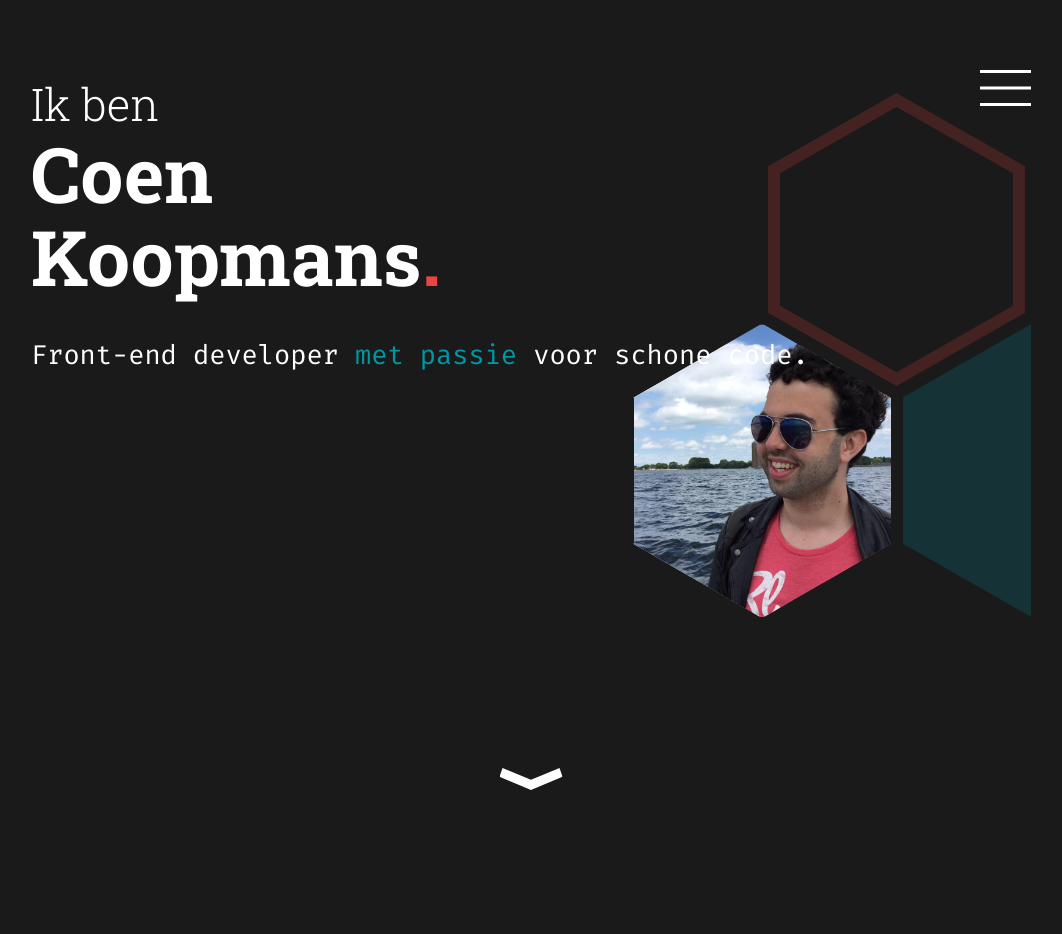
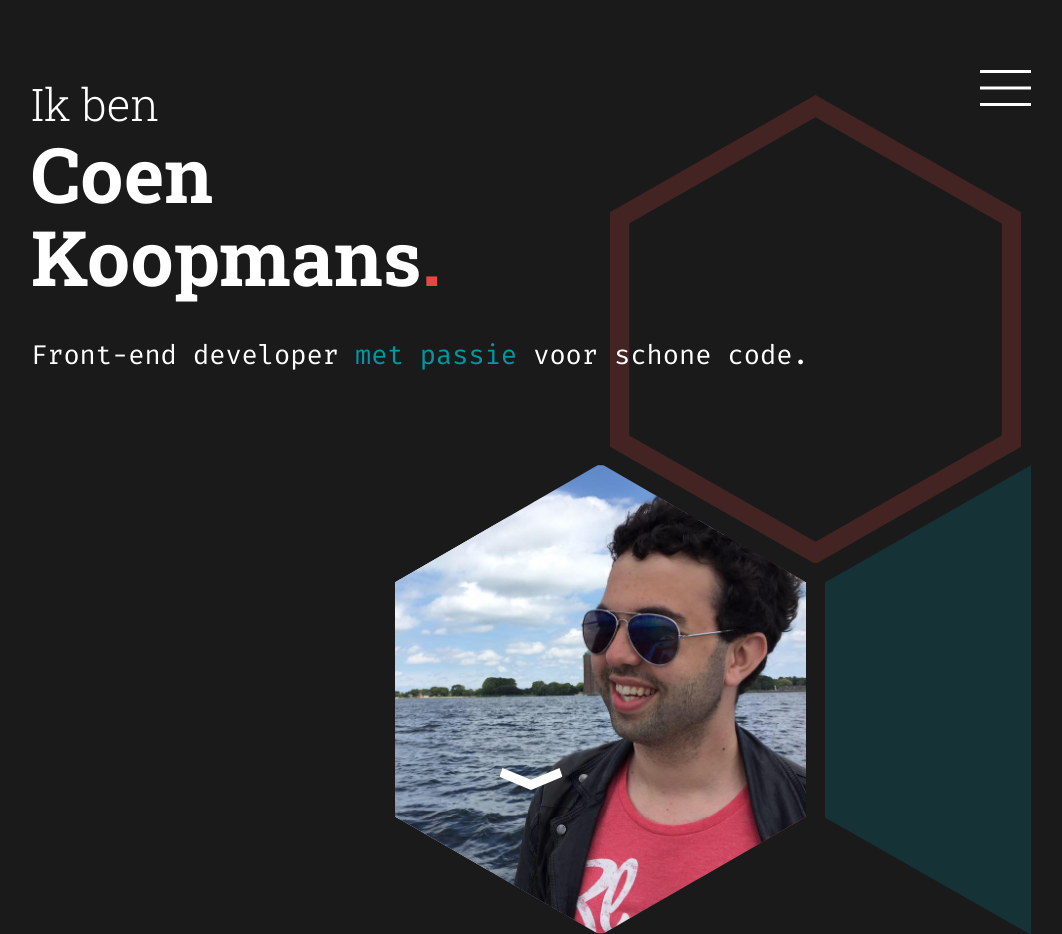
Before and after one commit to coenkoopmans/coenkoopmans.nl, an Angular app: page / in a window 1280 px wide. Shown: the whole page, without its empty margins (109-1171 px from the left). Before the commit the page ends 800 px from the top, so only its background shows below. Built offline with nearby package versions, Linux system fonts and the light colour scheme.

Commit message:
Adds tablet support for hexagon styling

```diff
--- a/src/app/intro/intro.component.scss
+++ b/src/app/intro/intro.component.scss
@@ -11,8 +11,11 @@ $name-first-last-line-height: 55px;
 
 $hexagon-width: 257px;
 $hexagon-height: 293px;
+$hexagon-margin: 12px;
 
-$hexagon-margin: 12px;
+$hexagon-width-tablet: $hexagon-width * 1.6;
+$hexagon-height-tablet: $hexagon-height * 1.6;
+$hexagon-margin-tablet: $hexagon-margin * 1.6;
 
 .intro {
   width: 100%;
@@ -94,12 +97,22 @@ $hexagon-margin: 12px;
   width: $hexagon-width * 2 + $hexagon-margin;
   height: $hexagon-height * 1.8;
   overflow: hidden;
+
+  @include breakpoint('tablet') {
+    width: $hexagon-width-tablet * 2 + $hexagon-margin-tablet;
+    height: $hexagon-height-tablet * 1.8;
+  }
 }
 
 .introBackground__hexagon {
   width: $hexagon-width;
   height: $hexagon-height;
   position: absolute;
+
+  @include breakpoint('tablet') {
+    width: $hexagon-width-tablet;
+    height: $hexagon-height-tablet;
+  }
 }
 
 .introBackground__hexagon--fill {
@@ -107,6 +120,10 @@ $hexagon-margin: 12px;
   background-size: cover;
   bottom: 0;
   right: -$hexagon-width / 2;
+
+  @include breakpoint('tablet') {
+    right: -$hexagon-width-tablet / 2;
+  }
 }
 
 .introBackground__hexagon--outline {
@@ -115,6 +132,11 @@ $hexagon-margin: 12px;
   position: absolute;
   right: $hexagon-margin / 2;
   bottom: $hexagon-height * 0.79;
+
+  @include breakpoint('tablet') {
+    right: $hexagon-margin-tablet / 2;
+    bottom: $hexagon-height-tablet * 0.79;
+  }
 }
 
 /*
@@ -149,6 +171,13 @@ $hexagon-image-scale-factor: 0.5773502691896257;
 
   bottom: 0;
   right: ($hexagon-width / 2) + $hexagon-margin;
+
+  @include breakpoint('tablet') {
+    height: $hexagon-height-tablet / 2;
+    margin: ($hexagon-height-tablet / 4) 0;
+    background-size: auto $hexagon-height-tablet;
+    right: ($hexagon-width-tablet / 2) + $hexagon-margin-tablet;
+  }
 }
 
 .introBackground__hexagon--image:after {
@@ -160,6 +189,11 @@ $hexagon-image-scale-factor: 0.5773502691896257;
   height: $hexagon-height / 2;
   z-index: 2;
   background: inherit;
+
+  @include breakpoint('tablet') {
+    width: $hexagon-width-tablet;
+    height: $hexagon-height-tablet / 2;
+  }
 }
 
 .introBackground__hexagon--imageTop,
@@ -172,6 +206,12 @@ $hexagon-image-scale-factor: 0.5773502691896257;
   transform: scaleY($hexagon-image-scale-factor) rotate(-45deg);
   background: inherit;
   left: ($hexagon-width - getHexagonCapWidth($hexagon-width)) / 2;
+
+  @include breakpoint('tablet') {
+    width: getHexagonCapWidth($hexagon-width-tablet);
+    height: getHexagonCapWidth($hexagon-width-tablet);
+    left: ($hexagon-width-tablet - getHexagonCapWidth($hexagon-width-tablet)) / 2;
+  }
 }
 
 .introBackground__hexagon--imageTop:after,
@@ -183,10 +223,20 @@ $hexagon-image-scale-factor: 0.5773502691896257;
   transform: rotate(45deg) scaleY(1 / $hexagon-image-scale-factor) translateY(-$hexagon-height / 4);
   transform-origin: 0 0;
   background: inherit;
+
+  @include breakpoint('tablet') {
+    width: $hexagon-width-tablet;
+    height: $hexagon-height-tablet / 2;
+    transform: rotate(45deg) scaleY(1 / $hexagon-image-scale-factor) translateY(-$hexagon-height-tablet / 4);
+  }
 }
 
 .introBackground__hexagon--imageTop {
   top: -1 * getHexagonOffset($hexagon-width);
+
+  @include breakpoint('tablet') {
+    top: -1 * getHexagonOffset($hexagon-width-tablet);
+  }
 }
 
 .introBackground__hexagon--imageTop:after {
@@ -195,6 +245,10 @@ $hexagon-image-scale-factor: 0.5773502691896257;
 
 .introBackground__hexagon--imageBottom {
   bottom: -1 * getHexagonOffset($hexagon-width);
+
+  @include breakpoint('tablet') {
+    bottom: -1 * getHexagonOffset($hexagon-width-tablet);
+  }
 }
 
 .introBackground__hexagon--imageBottom:after {
```
